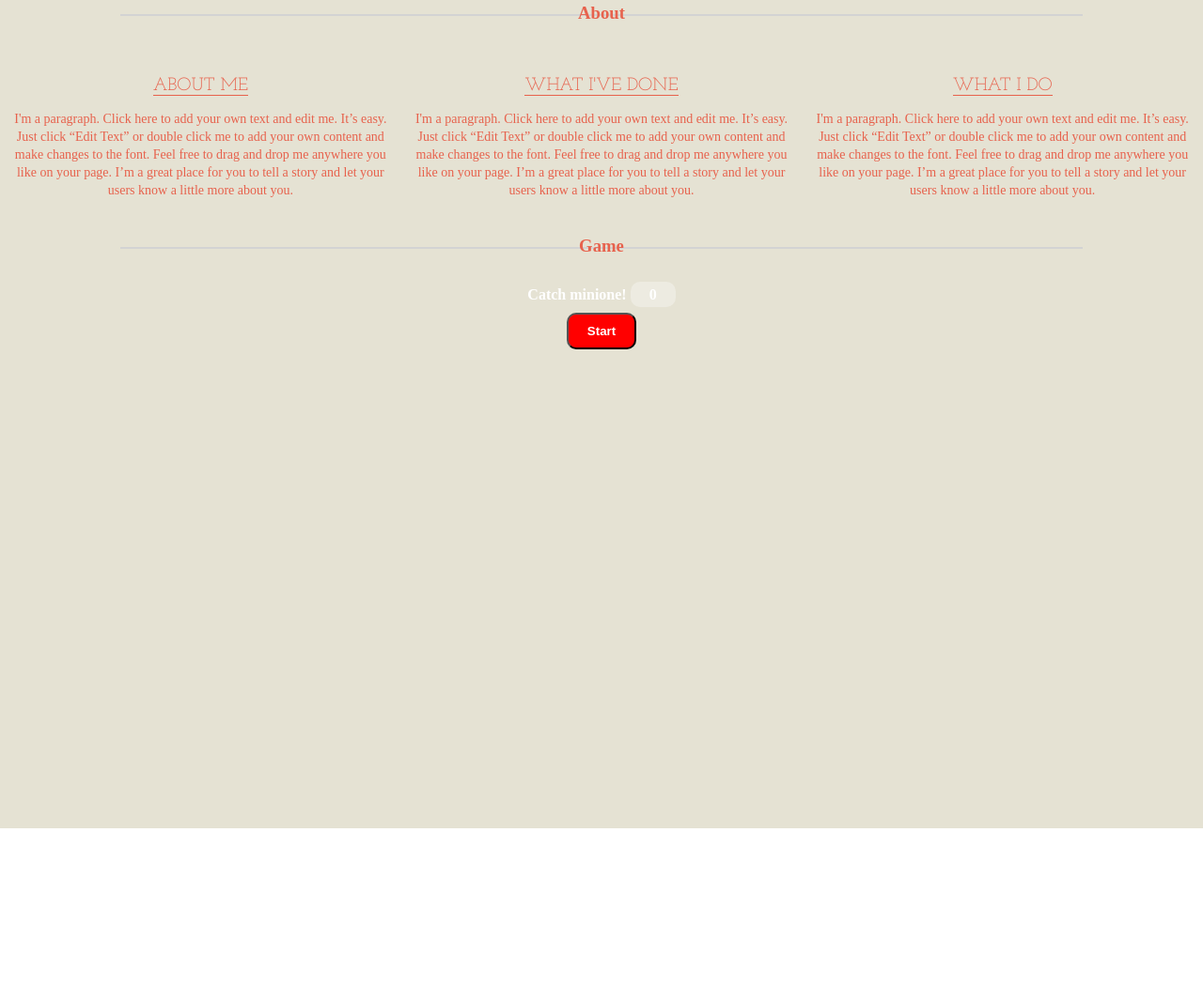
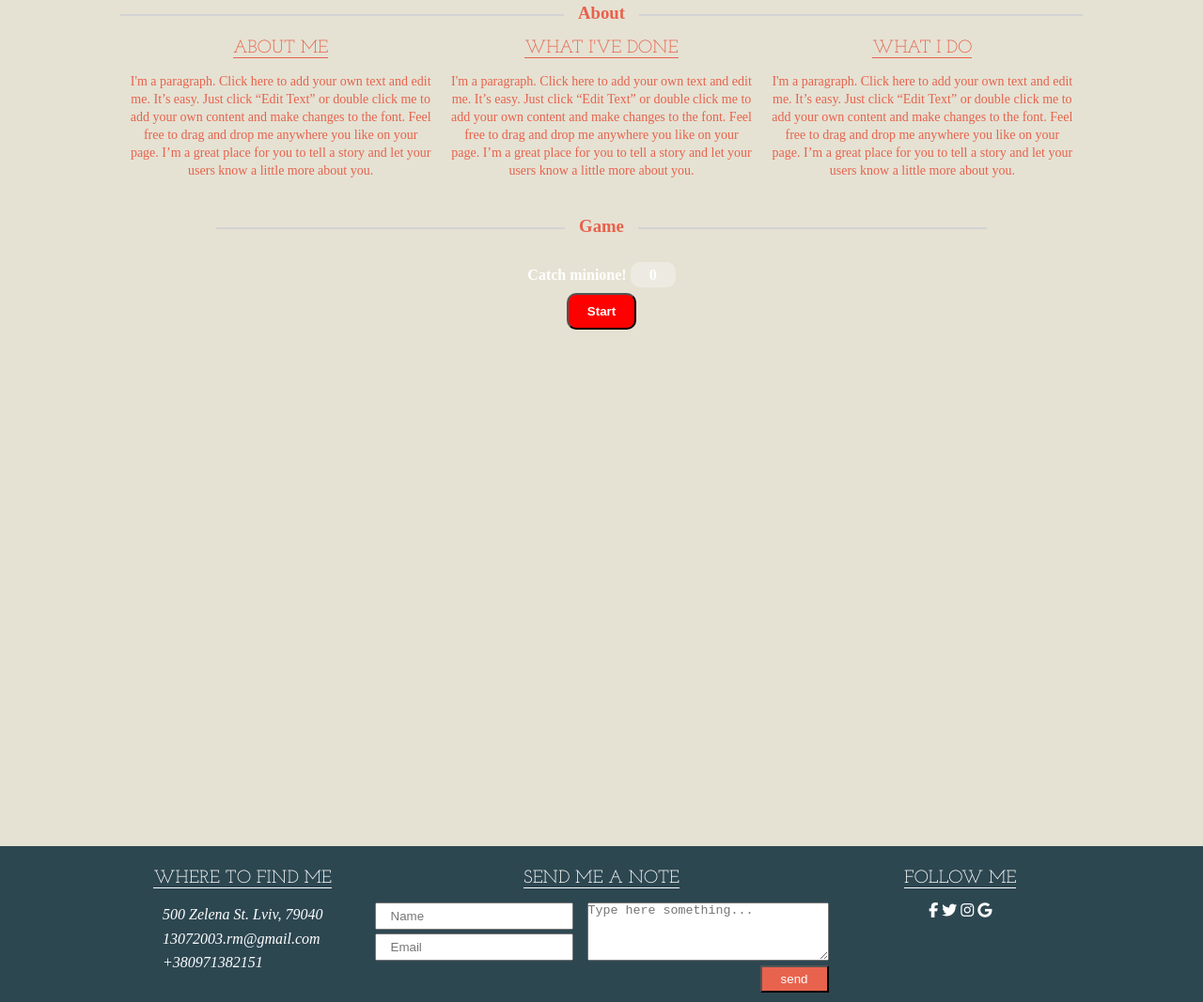
Before and after one commit to deluxehotel123/Homework, a plain HTML site: page index.html in a window 1280 px wide. Shown: the part 802-1869 px from the top of the page at 94% size. Before the commit the page ends 1684 px from the top, so only its background shows below. Drawn offline with Linux system fonts and the light colour scheme.

Commit message:
Add files via upload

```diff
--- a/index.html
+++ b/index.html
@@ -40,13 +40,14 @@
                <div class="heading-line">
                    <h3 class="about">About</h3>
                </div>
-           </div>
            <div class="row">
                <section class="col">
                    <h4 class="col-heading">ABOUT ME</h4>
+                   <div class="p">
                    <p>
                         I'm a paragraph. Click here to add your own text and edit me. It’s easy. Just click “Edit Text” or double click me to add your own content and make changes to the font. Feel free to drag and drop me anywhere you like on your page. I’m a great place for you to tell a story and let your users know a little more about you.
                    </p>
+                </div>
                </section>
                <section class="col">
                    <h4 class="col-heading">WHAT I'VE DONE</h4>
@@ -88,6 +89,53 @@
        </section>
 
    </main>
-   <footer></footer>
+   <footer class="main-footer">
+       <div class="wrapper">
+           <div class="row">
+               <section class="col">
+                   <h4 class="col-heading">WHERE TO FIND ME</h4>
+                   <address class="address1">
+                     500 Zelena St. Lviv, 79040
+                       <a href="mailto:13072003.rm@gmail.com">13072003.rm@gmail.com</a>
+                       <a href="callto:+380971382151">+380971382151</a>
+
+
+                   </address>
+               </section>
+               <section class="col">
+                   <h4 class="col-heading">SEND ME A NOTE</h4>
+                   <form class="user-from"action="">
+                           <div class="form-wrapper">
+                               <div class="item-wrapper">
+                              <input class="form-item" name="username" type="text" placeholder="Name" />
+                              <input class="form-item" name="Useremail" type="email" placeholder="Email" />
+                                   </div>
+                                  <textarea class="form-item" name="message" cols="30" rows="4" placeholder="Type here something..."></textarea>
+
+                           </div>
+
+
+
+                        <button  class="form-btn" type="submit">send</button>
+
+
+
+
+
+                   </form>
+               </section>
+               <section class="col">
+                   <h4 class="col-heading">FOLLOW ME</h4>
+                   <div class="social">
+                       <a href="https://facebook.com"><i class="fa fa-facebook"></i></a>
+                       <a href="https://twitter.com"><i class="fa fa-twitter"></i></a>
+                       <a href="https://instagram.com"><i class="fa fa-instagram"></i></a>
+                       <a href="https://myaccount.google.com"><i class="fa fa-google"></i></a>
+                   </div>
+               </section>
+
+</div>
+       </div>
+   </footer>
 </body>
 </html>
--- a/style.css
+++ b/style.css
@@ -98,11 +98,10 @@ Hello I'm
     border-bottom: 2px solid lightgray;
     line-height: 0;
     text-align: center;
-
 }
 .about{
     background: #e5e2d3;
-    display: inline-block;
+    display: inline;
     padding: 0 15px;
 }
 .row{
@@ -138,7 +137,7 @@ Hello I'm
     font-weight: bold;
 }
 .games-conteiner{
-    back-groundcolor: #e5e2d3;
+    background-color: #e5e2d3;
     color: #e7624d;
 }
 .score{
@@ -165,8 +164,55 @@ Hello I'm
     background: url(img/bg.svg) no-repeat;
     background-size: cover;
 }
-hole {
+.hole {
     flex: 1 0 33.33%;
     overflow: hidden;
     position: relative;
 }
+.main-footer {
+    background-color: #2d4751;
+}
+.main-footer *{
+    color: white;
+
+}
+.main-footer .col-heading{
+    text-decoration: none;
+    border-color:  #fff;
+}
+.main-footer address{
+    line-height:  1.6rem;
+}
+.form-wrapper{
+    display: flex;
+}
+.item-wrapper {
+    display: flex;
+    flex-direction: column;
+    justify-content: space-between;
+    margin-right: 15px;
+}
+.address1 a{
+    display: block;
+
+}
+p {
+    display: block;
+
+}
+.form-btn{
+    padding: 5px 20px;
+    margin-top: 5px;
+    background-color: rgba(232, 99, 78, 1);
+    align-self: flex-end;
+}
+.item-wrapper input{
+    padding: 5px 15px;
+}
+.user-from{
+    text-align: right;
+}
+
+.form-item{
+    color: black;
+}
```
